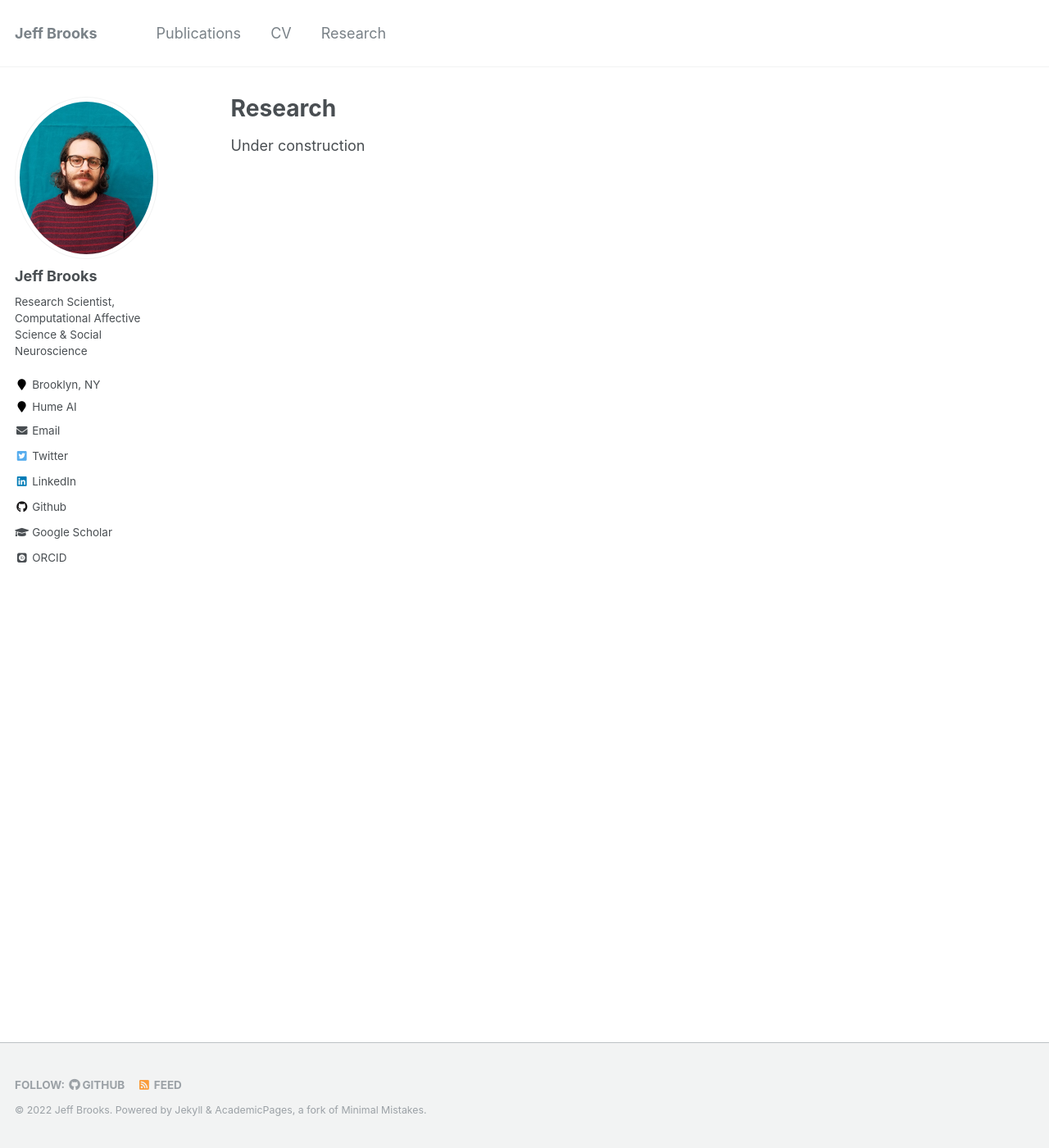
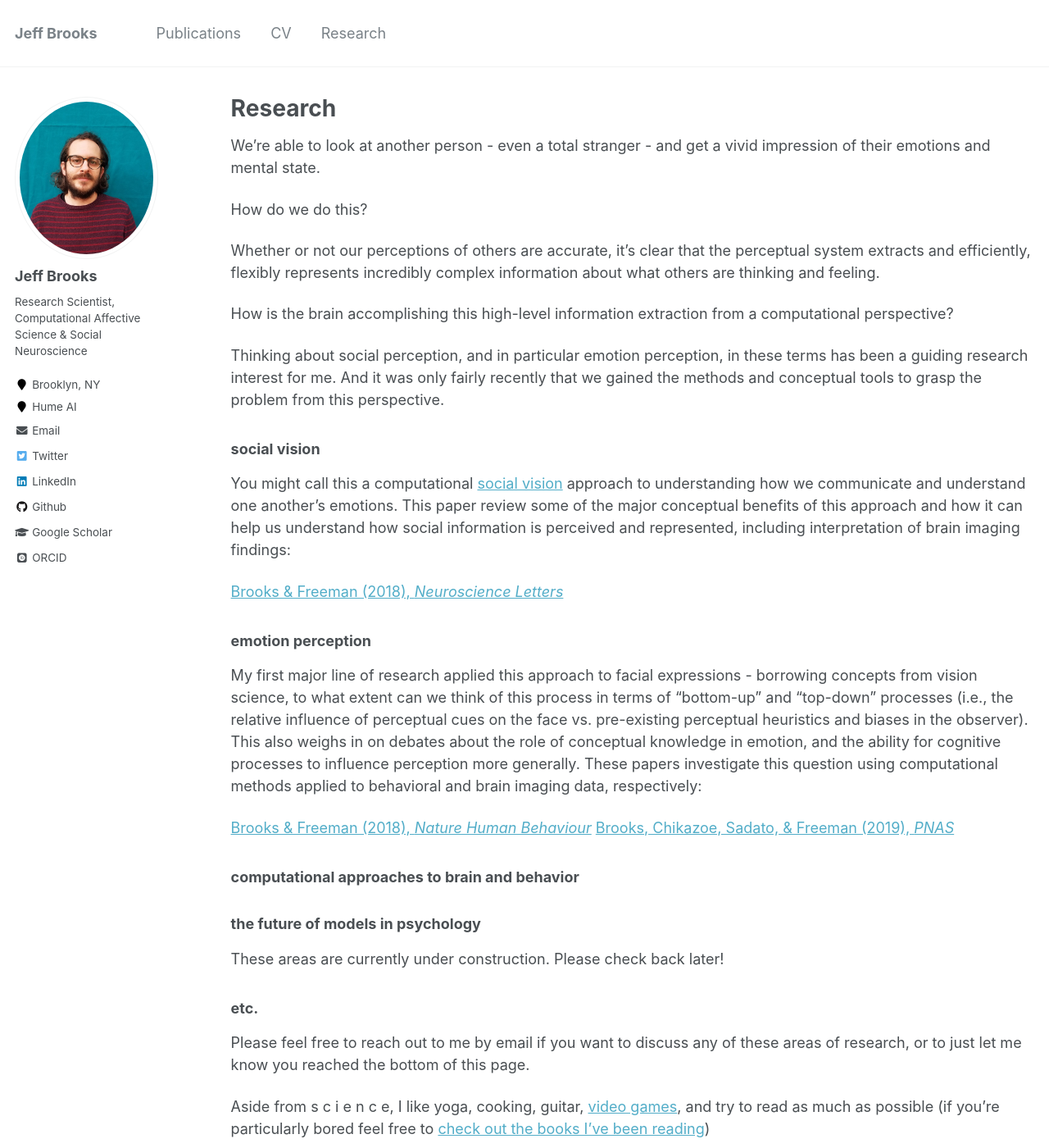
Before and after one commit to jeffreyallenbrooks/jeffreyallenbrooks.github.io, a Jekyll site: the page built from research/research.md, in a window 1280 px wide and 1400 px high. Shown: the whole window at 82% size. Built offline with Jekyll 4.4.1, drawn with Linux system fonts in a browser that asks for light colours; some web fonts are replaced.

Commit message:
Major research.md upd8

```diff
--- a/research/research.md
+++ b/research/research.md
@@ -10,4 +10,38 @@ redirect_from:
 
 {% include base_path %}
 
-Under construction
+We’re able to look at another person - even a total stranger - and get a vivid impression of their emotions and mental state.
+
+How do we do this?
+
+Whether or not our perceptions of others are accurate, it's clear that the perceptual system extracts and efficiently, flexibly represents incredibly complex information about what others are thinking and feeling.
+
+How is the brain accomplishing this high-level information extraction from a computational perspective?
+
+Thinking about social perception, and in particular emotion perception, in these terms has been a guiding research interest for me. And it was only fairly recently that we gained the methods and conceptual tools to grasp the problem from this perspective.
+
+### social vision
+
+You might call this a computational <a href="
+https://oxford.universitypressscholarship.com/view/10.1093/acprof:oso/9780195333176.001.0001/acprof-9780195333176">social vision</a> approach to understanding how we communicate and understand one another's emotions. This paper review some of the major conceptual benefits of this approach and how it can help us understand how social information is perceived and represented, including interpretation of brain imaging findings:
+
+<a href="https://jeffreyallenbrooks.github.io/publications/files/2018_BrooksFreeman_NeuroLetters.pdf">Brooks & Freeman (2018), *Neuroscience Letters*</a>
+
+### emotion perception
+
+My first major line of research applied this approach to facial expressions - borrowing concepts from vision science, to what extent can we think of this process in terms of "bottom-up" and "top-down" processes (i.e., the relative influence of perceptual cues on the face vs. pre-existing perceptual heuristics and biases in the observer). This also weighs in on debates about the role of conceptual knowledge in emotion, and the ability for cognitive processes to influence perception more generally. These papers investigate this question using computational methods applied to behavioral and brain imaging data, respectively:
+
+<a href="https://jeffreyallenbrooks.github.io/publications/files/2018_BrooksFreeman_NHB.pdf">Brooks & Freeman (2018), *Nature Human Behaviour*</a>
+<a href="https://jeffreyallenbrooks.github.io/publications/files/2019_BrooksChikazoeSadatoFreeman_PNAS.pdf">Brooks, Chikazoe, Sadato, & Freeman (2019), *PNAS*</a>
+
+
+
+### computational approaches to brain and behavior
+### the future of models in psychology
+
+These areas are currently under construction. Please check back later!
+
+### etc.
+Please feel free to reach out to me by email if you want to discuss any of these areas of research, or to just let me know you reached the bottom of this page.
+
+Aside from s c i e n c e, I like yoga, cooking, guitar, <a href="https://psnprofiles.com/ourannual">video games</a>, and try to read as much as possible (if you're particularly bored feel free to <a href="https://app.thestorygraph.com/profile/jeffreyallenbrooks">check out the books I've been reading</a>)
```
